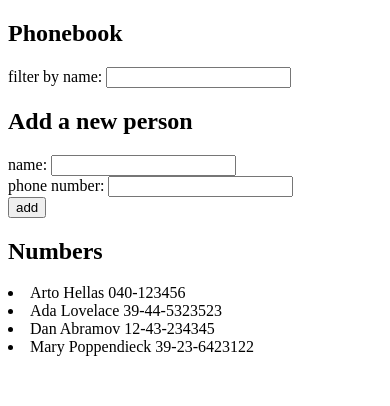
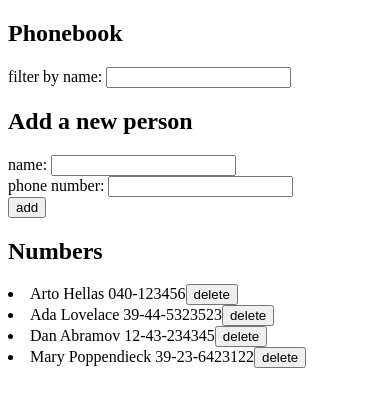
Before and after one commit to arnavb/full-stack-open, a React (Create React App) app in the folder part2/phonebook/: page / in a window 390 px wide. Shown: the top 406 px of the page. Built offline with nearby package versions, Linux system fonts and the light colour scheme; data requests are answered from the project's data file; the HTML template or start-up script is replaced by a standard one.

Commit message:
2.17: Add functionality to delete entries from phonebook

```diff
--- a/part2/phonebook/src/App.js
+++ b/part2/phonebook/src/App.js
@@ -24,6 +24,16 @@ const App = () => {
     }
   };
 
+  const removePerson = (id) => {
+    const correspondingPerson = persons.find((person) => person.id === id);
+
+    if (window.confirm(`Delete ${correspondingPerson.name}?`)) {
+      personsService.remove(id).then(() => {
+        setPersons(persons.filter((person) => person.id !== id));
+      });
+    }
+  };
+
   return (
     <div>
       <h2>Phonebook</h2>
@@ -31,7 +41,11 @@ const App = () => {
       <h2>Add a new person</h2>
       <PersonForm handleSubmit={addNewPerson} />
       <h2>Numbers</h2>
-      <Persons persons={persons} filter={filter} />
+      <Persons
+        persons={persons}
+        filter={filter}
+        handlePersonRemoval={removePerson}
+      />
     </div>
   );
 };
--- a/part2/phonebook/src/components/Persons.js
+++ b/part2/phonebook/src/components/Persons.js
@@ -1,6 +1,6 @@
 import React from "react";
 
-const Persons = ({ persons, filter }) => {
+const Persons = ({ persons, filter, handlePersonRemoval }) => {
   return persons
     .filter((person) =>
       person.name.toLowerCase().includes(filter.toLowerCase())
@@ -8,6 +8,9 @@ const Persons = ({ persons, filter }) => {
     .map((person) => (
       <li key={person.id}>
         {person.name} {person.number}
+        <button onClick={(event) => handlePersonRemoval(person.id)}>
+          delete
+        </button>
       </li>
     ));
 };
--- a/part2/phonebook/src/services/persons.js
+++ b/part2/phonebook/src/services/persons.js
@@ -9,5 +9,9 @@ const create = (newPerson) => {
   return axios.post(baseUrl, newPerson).then((response) => response.data);
 };
 
-const exported = { getAll, create };
+const remove = (id) => {
+  return axios.delete(`${baseUrl}/${id}`);
+};
+
+const exported = { getAll, create, remove };
 export default exported;
```
